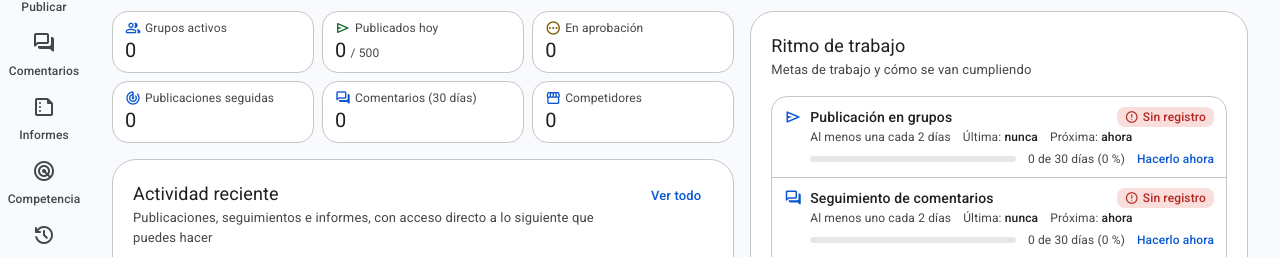
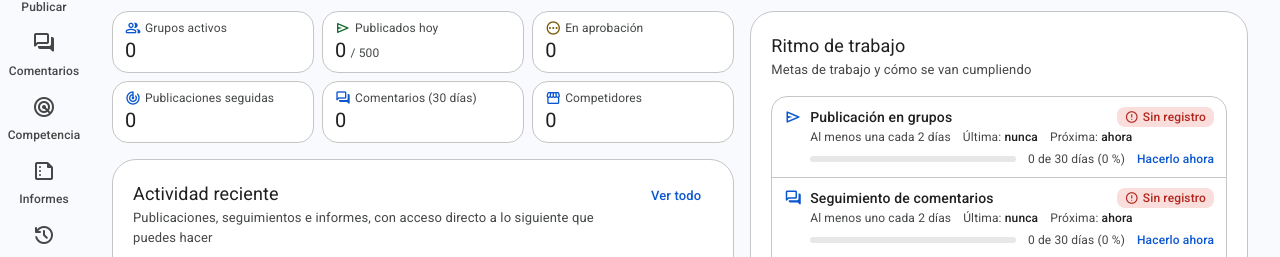
Before and after one commit to arlizheredia/social-networks-manager, a React (Vite) app: page /#/ in a window 1280 px wide. Shown: the part 173-430 px from the top of the page. Built offline with nearby package versions, Linux system fonts and the light colour scheme.

Commit message:
Menú: Competencia antes de Informes e Historial
Co-Authored-By: Claude Opus 5.5 <noreply@anthropic.com>

```diff
--- a/src/app/nav.ts
+++ b/src/app/nav.ts
@@ -5,8 +5,8 @@ export const NAV: NavItem[] = [
   { to: '/', label: 'Inicio', icon: 'home' },
   { to: '/publicar', label: 'Publicar', icon: 'send' },
   { to: '/comentarios', label: 'Comentarios', icon: 'forum', short: 'Coment.' },
+  { to: '/competencia', label: 'Competencia', icon: 'radar', short: 'Compet.' },
   { to: '/informes', label: 'Informes', icon: 'summarize' },
-  { to: '/competencia', label: 'Competencia', icon: 'radar', short: 'Compet.' },
   { to: '/historial', label: 'Historial', icon: 'history' },
   { to: '/ayuda', label: 'Ayuda', icon: 'menu_book' },
 ]
```
